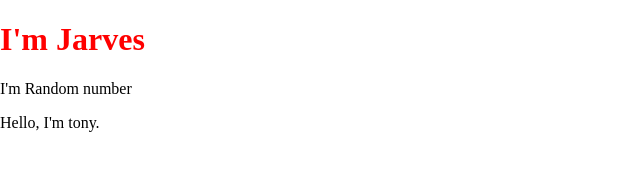
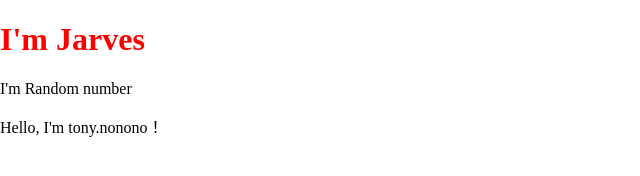
Before and after one commit to IronnMan/Jarvis, a plain HTML site: page index.html in a window 1280 px wide. Shown: the whole page, without its empty margins (0-640 px from the left). Drawn offline with Linux system fonts and the light colour scheme.

Commit message:
不可改

```diff
--- a/index.html
+++ b/index.html
@@ -11,7 +11,7 @@
     <h1>I'm Jarves</h1>
     <p>I'm Random number</p>
     <p>
-        Hello, I'm tony.
+        Hello, I'm tony.nonono！
     </p>
 </body>
 </html>
```
